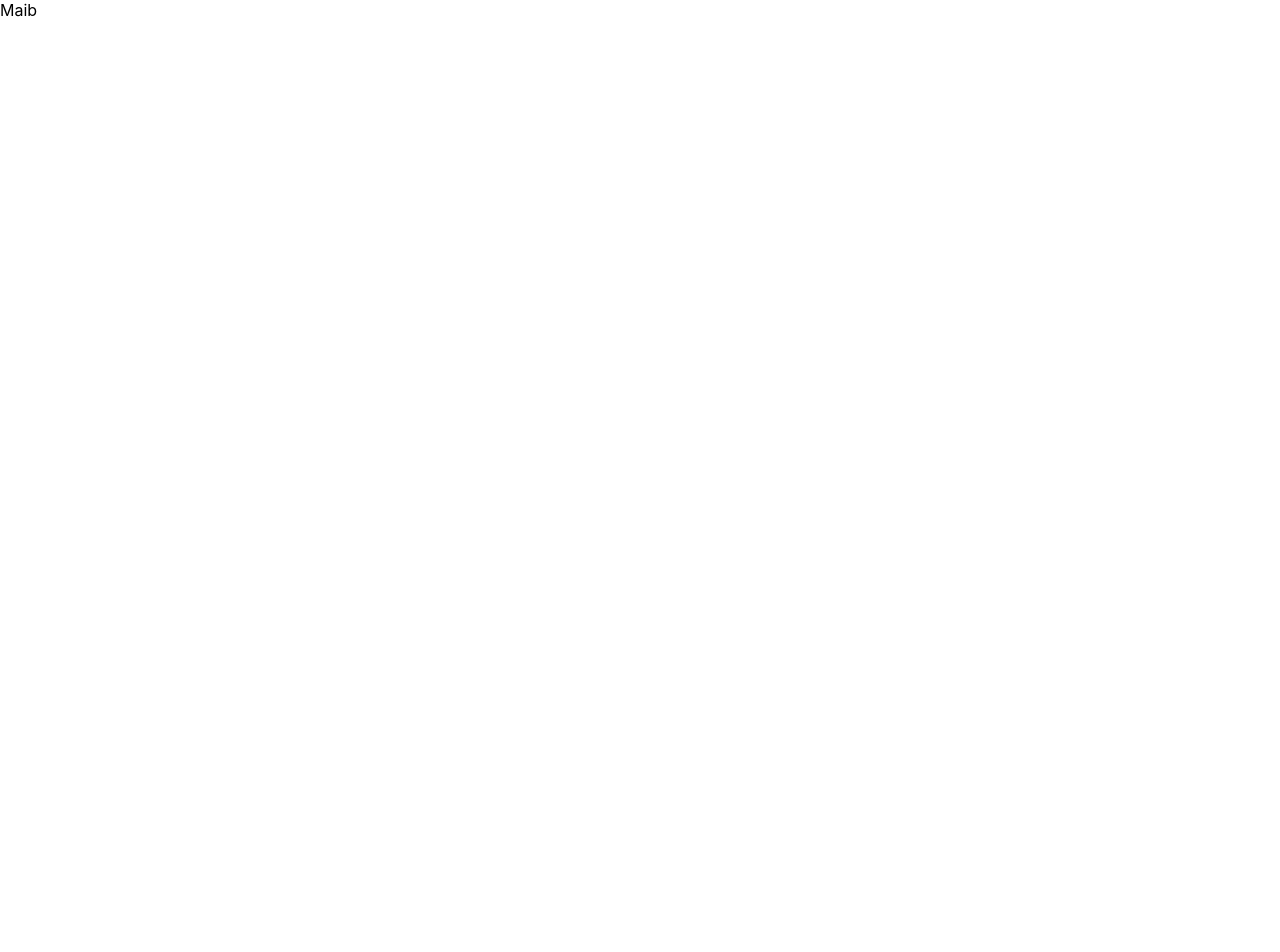
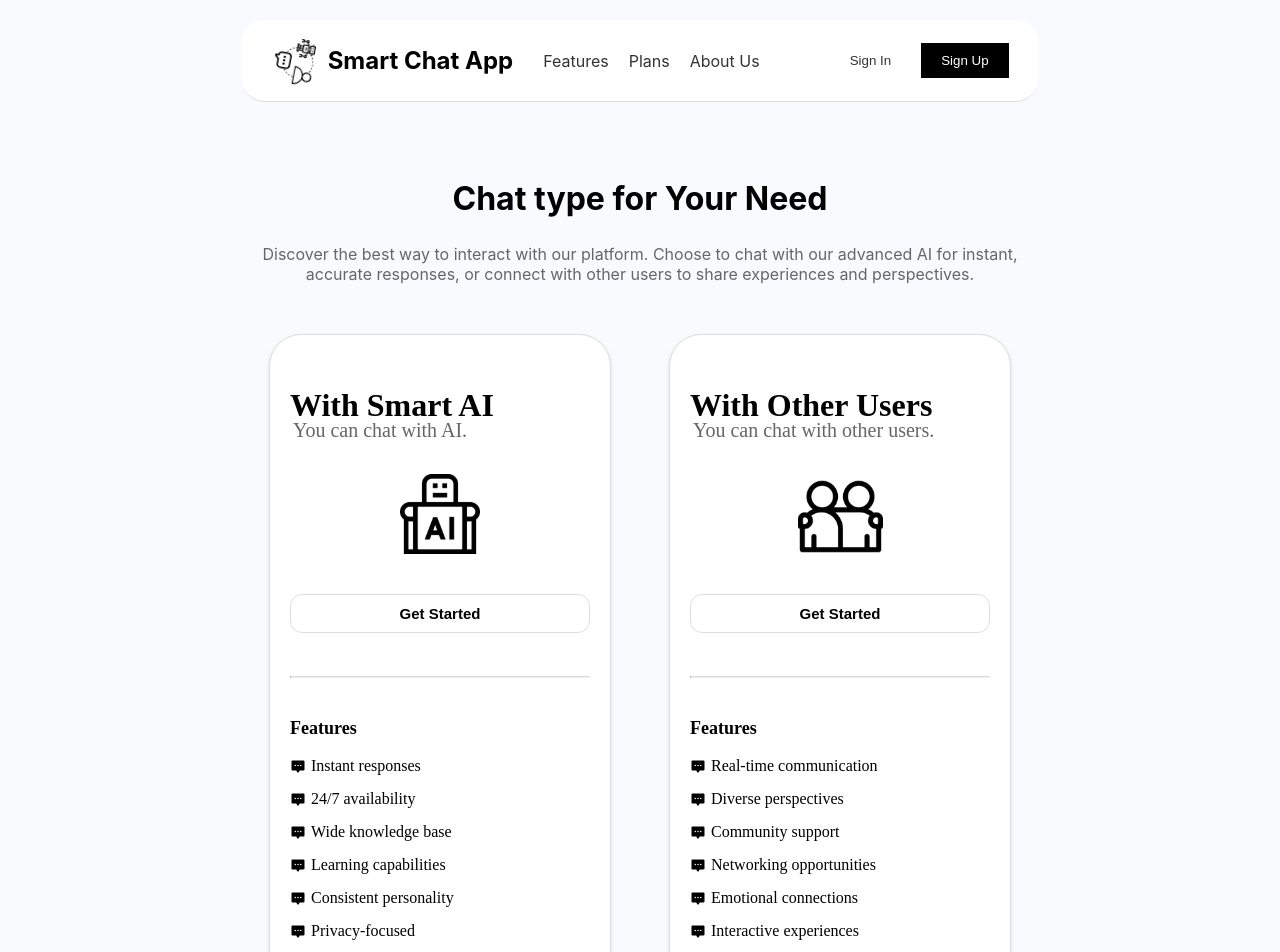
Before and after one commit to hayoung-selina-lee/SmartChatWeb, a React (Create React App) app in the folder frontend/: page / in a window 1280 px wide. Shown: the top 952 px of the page. Before the commit the page ends 800 px from the top, so only its background shows below. Built offline with nearby package versions, Linux system fonts and the light colour scheme.

Commit message:
[Frontend] create Main.css and Main.js for main page and edit main page directory

```diff
--- a/frontend/src/App.js
+++ b/frontend/src/App.js
@@ -1,4 +1,4 @@
-import Main from "./pages/Main";
+import Main from "./pages/Main/Main";
 import SignIn from "./pages/SignIn";
 import SignUp from "./pages/SignUp";
 
--- a/frontend/src/pages/Main.js
+++ /dev/null
@@ -1,7 +0,0 @@
-import React from "react";
-
-function Main() {
-  return <div> Maib </div>;
-}
-
-export default Main;
--- /dev/null
+++ b/frontend/src/pages/Main/Main.css
@@ -0,0 +1,121 @@
+.plan-section {
+  max-width: 800px;
+  margin: 0 auto;
+}
+
+.description-title {
+  font-size: 32px;
+  font-weight: bold;
+}
+
+.description-body {
+  color: #666;
+  margin: 0 auto;
+}
+
+.plans {
+  display: flex;
+  justify-content: space-around;
+  margin-top: 50px;
+  flex-wrap: wrap;
+}
+
+.plan-card {
+  width: 300px;
+  height: 630px;
+  padding: 20px;
+  border: 1px solid #ddd;
+  border-radius: 32px;
+  background-color: #fff;
+  box-shadow: 0 2px 4px rgba(0, 0, 0, 0.1);
+  text-align: left;
+  font-family: "Times New Roman", Times, serif;
+  transition: transform 0.3s, background-color 0.3s, color 0.3s;
+}
+
+.plan-card:hover {
+  transform: scale(1.2);
+  background-color: #6699cc;
+  color: white;
+}
+
+.plan-header {
+  display: flex;
+  flex-direction: column;
+  align-items: flex-start;
+}
+
+.plan-title {
+  font-weight: bold;
+  font-size: 32px;
+  margin-bottom: -25px;
+}
+
+.plan-card:hover .plan-description {
+  color: white;
+}
+
+.plan-description {
+  margin-bottom: 32px;
+  font-size: 20px;
+  margin-left: 3px;
+  color: #666;
+}
+
+.plan-ai-icon {
+  align-self: center;
+  width: 80px;
+  height: 80px;
+  margin-bottom: 40px;
+}
+
+.plan-others-icon {
+  align-self: center;
+  width: 85px;
+  height: 85px;
+  margin-bottom: 35px;
+}
+
+.plan-card:hover .button-get-started {
+  background-color: #6699cc;
+  color: white;
+}
+
+.button-get-started {
+  width: 100%;
+  padding: 10px 0;
+  margin-bottom: 35px;
+  border-radius: 12px;
+  border: 1px solid #ddd;
+  background-color: #fff;
+  color: #000;
+  font-size: 15px;
+  font-weight: bold;
+  cursor: pointer;
+  transition: background-color 0.3s, color 0.3s;
+}
+
+hr.line {
+  border-top: 1px solid #ddd;
+  margin-bottom: 40px;
+}
+
+.plan-features {
+  list-style: none;
+  padding: 0;
+}
+
+.plan-features-title {
+  font-size: 18px;
+  font-weight: bold;
+}
+
+.plan-features li {
+  margin-bottom: 15px;
+  display: flex;
+}
+
+.plan-features-icon {
+  align-self: center;
+  margin-right: 5px;
+}
--- /dev/null
+++ b/frontend/src/pages/Main/Main.js
@@ -0,0 +1,109 @@
+import React from "react";
+import "../../App.css";
+import "./Main.css";
+import Header from "../../components/Header";
+
+import aiIcon from "../../resources/AI_Icon.svg";
+import otherUserIcon from "../../resources/OtherUser_Icon.svg";
+
+import { PiChatCenteredDotsFill } from "react-icons/pi";
+
+const Main = () => {
+  return (
+    <div className="background">
+      <Header />
+
+      <section className="plan-section">
+        <h2 className="description-title">Chat type for Your Need</h2>
+        <p className="description-body">
+          Discover the best way to interact with our platform. Choose to chat with our advanced AI for instant, accurate responses, or connect with other users
+          to share experiences and perspectives.
+        </p>
+
+        <div className="plans">
+          <div className="plan-card">
+            <div className="plan-header">
+              <h3 className="plan-title">With Smart AI</h3>
+              <p className="plan-description">You can chat with AI.</p>
+              <img src={aiIcon} className="plan-ai-icon" alt="AI Icon" />
+            </div>
+
+            <button className="button-get-started">Get Started</button>
+
+            <hr className="line" />
+
+            <ul className="plan-features">
+              <p className="plan-features-title">Features</p>
+              <li className="plan-features-line">
+                <PiChatCenteredDotsFill className="plan-features-icon" />
+                Instant responses
+              </li>
+              <li>
+                <PiChatCenteredDotsFill className="plan-features-icon" />
+                24/7 availability
+              </li>
+              <li>
+                <PiChatCenteredDotsFill className="plan-features-icon" />
+                Wide knowledge base
+              </li>
+              <li>
+                <PiChatCenteredDotsFill className="plan-features-icon" />
+                Learning capabilities
+              </li>
+              <li>
+                <PiChatCenteredDotsFill className="plan-features-icon" />
+                Consistent personality
+              </li>
+              <li>
+                <PiChatCenteredDotsFill className="plan-features-icon" />
+                Privacy-focused
+              </li>
+            </ul>
+          </div>
+
+          <div className="plan-card">
+            <div className="plan-header">
+              <h3 className="plan-title">With Other Users</h3>
+              <p className="plan-description">You can chat with other users.</p>
+              <img src={otherUserIcon} className="plan-others-icon" alt="User Icon" />
+            </div>
+
+            <button className="button-get-started">Get Started</button>
+
+            <hr className="line" />
+
+            <ul className="plan-features">
+              <p className="plan-features-title">Features</p>
+              <li>
+                <PiChatCenteredDotsFill className="plan-features-icon" />
+                Real-time communication
+              </li>
+              <li>
+                <PiChatCenteredDotsFill className="plan-features-icon" />
+                Diverse perspectives
+              </li>
+              <li>
+                <PiChatCenteredDotsFill className="plan-features-icon" />
+                Community support
+              </li>
+              <li>
+                <PiChatCenteredDotsFill className="plan-features-icon" />
+                Networking opportunities
+              </li>
+              <li>
+                <PiChatCenteredDotsFill className="plan-features-icon" />
+                Emotional connections
+              </li>
+              <li>
+                <PiChatCenteredDotsFill className="plan-features-icon" />
+                Interactive experiences
+              </li>
+            </ul>
+          </div>
+        </div>
+      </section>
+    </div>
+  );
+};
+
+export default Main;
```
Also changed, not shown: frontend/src/resources/AI_Icon.svg (added), frontend/src/resources/OtherUser_Icon.svg (added).
